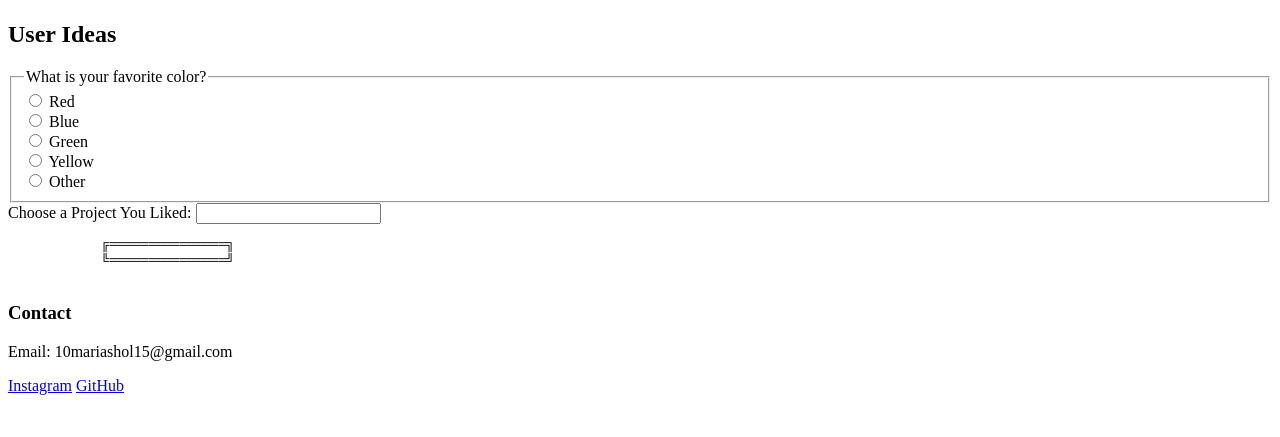
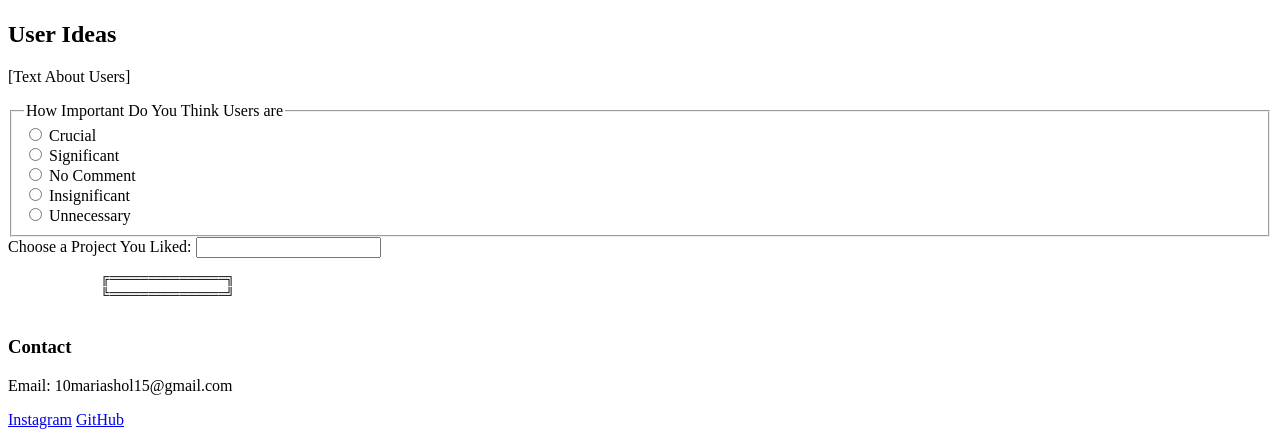
Before and after one commit to Sholehani/cse134-hw2, a plain HTML site: page pages/users.html in a window 1280 px wide. Shown: the part 416-853 px from the top of the page. Before the commit the page ends 819 px from the top, so only its background shows below. Drawn offline with Linux system fonts and the light colour scheme.

Commit message:
updates user questions

```diff
--- a/pages/users.html
+++ b/pages/users.html
@@ -28,24 +28,25 @@
 
             <section id="user-ideas" class="user-content">
                 <h2>User Ideas</h2>
+                <p>[Text About Users]</p>
                 <form action="">
                     <fieldset id="ideas-fieldset" class="user-input">
-                        <legend>What is your favorite color? </legend>
+                        <legend>How Important Do You Think Users are </legend>
 
-                        <input id="red" type="radio">
-                        <label for="red">Red</label><br>
+                        <input id="crucial" type="radio">
+                        <label for="crucial">Crucial</label><br>
 
-                        <input id="blue" type="radio">
-                        <label for="blue">Blue</label><br>
+                        <input id="significant" type="radio">
+                        <label for="significant">Significant</label><br>
 
-                        <input id="green" type="radio">
-                        <label for="green">Green</label><br>
+                        <input id="no-comment" type="radio">
+                        <label for="no-comment">No Comment</label><br>
 
-                        <input id="yellow" type="radio">
-                        <label for="yellow">Yellow</label><br>
+                        <input id="insignificant" type="radio">
+                        <label for="insignificant">Insignificant</label><br>
 
-                        <input id="other-color" type="radio">
-                        <label for="other-color">Other</label><br>
+                        <input id="unnecessary" type="radio">
+                        <label for="unnecessary">Unnecessary</label><br>
                     </fieldset>
 
                     <label for="project-selected">Choose a Project You Liked:</label>
```
